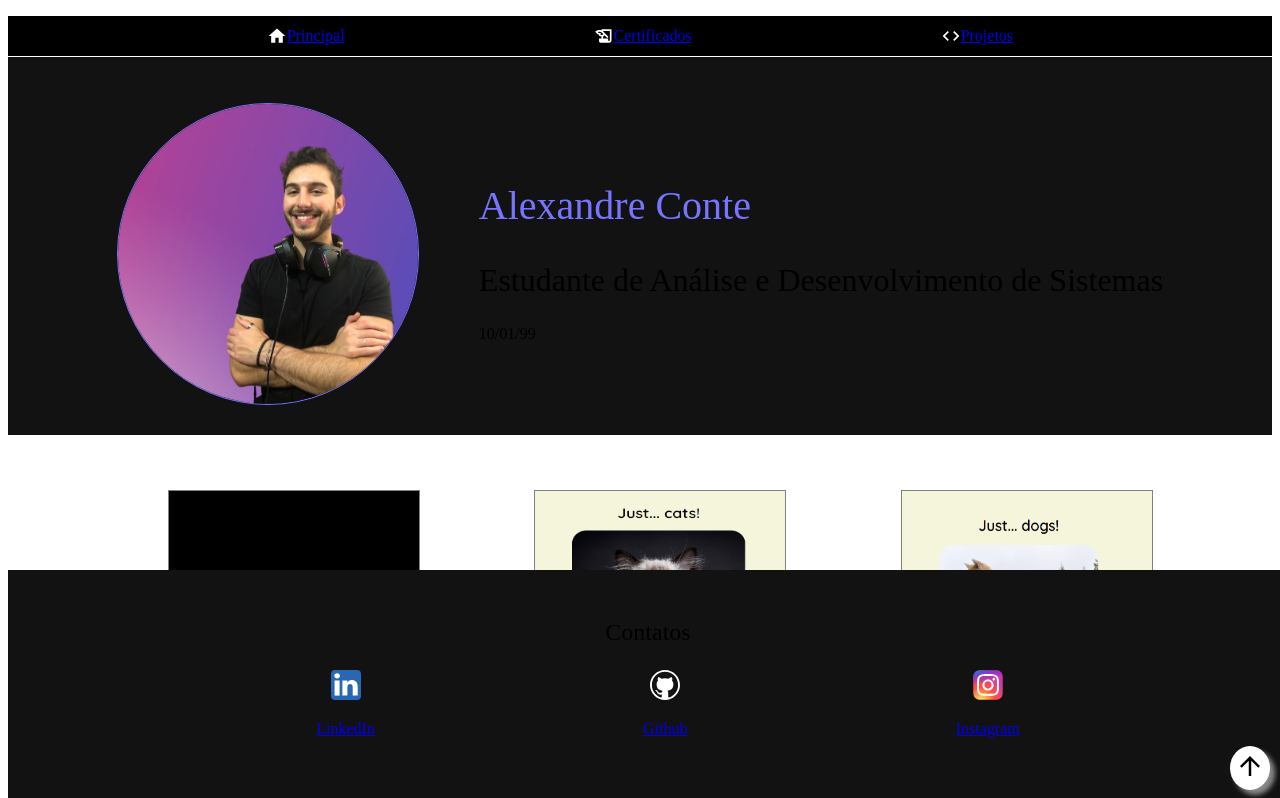
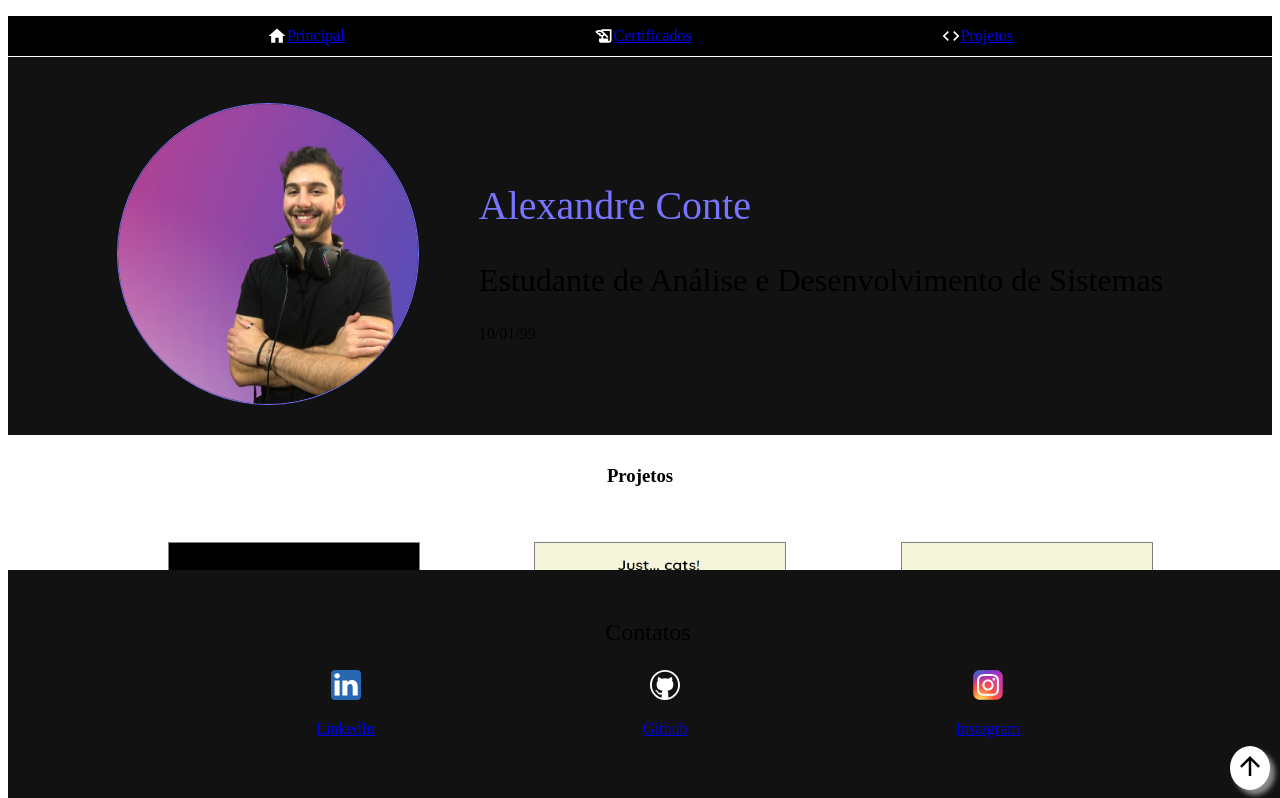
Before and after one commit to AlexandreContee/Portfolio, a Next.js app: page /projects in a window 1280 px wide. Shown: the top 798 px of the page. Built offline with nearby package versions, Linux system fonts and the light colour scheme.

Commit message:
Add h3 title to certificate and projects pages

```diff
--- a/src/components/CertificatesComponent.tsx
+++ b/src/components/CertificatesComponent.tsx
@@ -63,6 +63,9 @@ export default function CertificatesComponent() {
 
   return (
     <main className={styles.certificates}>
+      <div>
+        <h3>Certificados</h3>
+      </div>
       <section>
         <div>
           <h3>Cursos Meta</h3>
--- a/src/components/ProjectsComponent.tsx
+++ b/src/components/ProjectsComponent.tsx
@@ -6,6 +6,9 @@ import { projectsData } from './data/projectsData'
 export default function ProjectsComponent() {
   return (
     <main className={styles.projects}>
+      <div>
+        <h3>Projetos</h3>
+      </div>
       <section>
         <ul>
           {projectsData.map(p => (
--- a/src/styles/ProjectsComponent.module.css
+++ b/src/styles/ProjectsComponent.module.css
@@ -1,3 +1,8 @@
+.projects h3 {
+  text-align: center;
+  margin-top: 30px;
+}
+
 .projects ul {
   display: flex;
   list-style: none;
--- a/src/styles/globals.css
+++ b/src/styles/globals.css
@@ -29,3 +29,8 @@ a {
 img::selection {
   background-color: transparent;
 }
+
+h3 {
+  font-size: 1.5rem;
+  font-weight: 400;
+}
```
